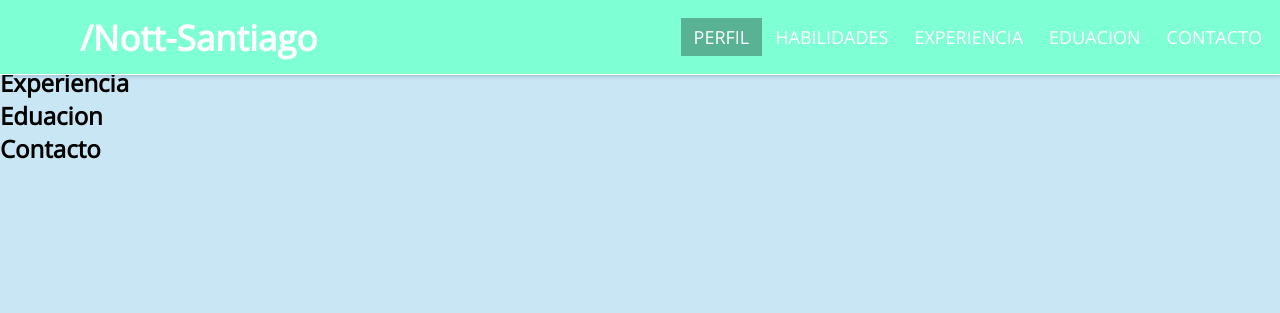
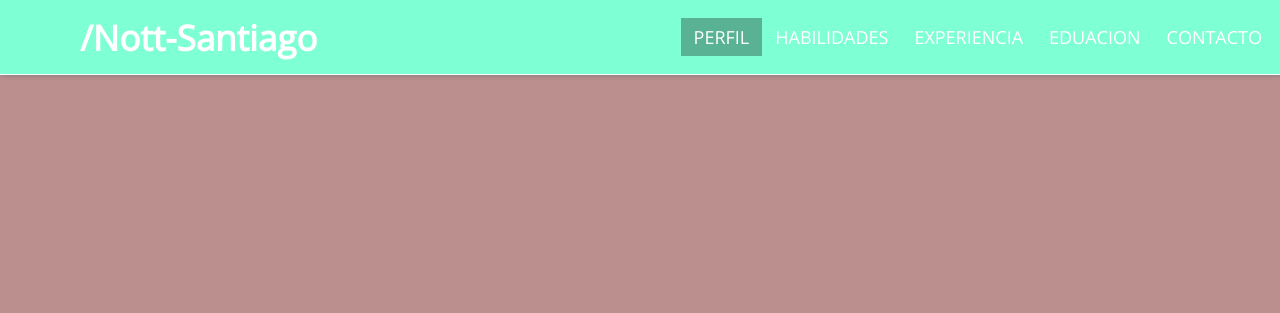
Before and after one commit to Nott-Santiago/PortafolioWEB-Santiago, a plain HTML site: page index.html in a window 1280 px wide. Shown: the top 313 px of the page. Drawn offline with nearby package versions, Linux system fonts and the light colour scheme.

Commit message:
pruebas para identificar secciones y personalizar

```diff
--- a/css/styles.css
+++ b/css/styles.css
@@ -58,6 +58,29 @@ body{
 ul.show{
     top:65px;
 }
+
+section{
+    height: 100vh;
+    display: flex;
+    align-items: center;
+    justify-content: center;
+    font-size: 4em;
+}
+.section:nth-child(1){
+    background-color: rosybrown;
+}
+.section:nth-child(2){
+    background-color: rgb(189, 164, 27);
+}
+.section:nth-child(3){
+    background-color: rgb(92, 12, 12);
+}
+.section:nth-child(4){
+    background-color: rgb(114, 44, 212);
+}
+.section:nth-child(5){
+    background-color: rgb(10, 198, 120);
+}
 @media screen and (max-width: 952px){
     .logo{
         font-size: 30px;
```
